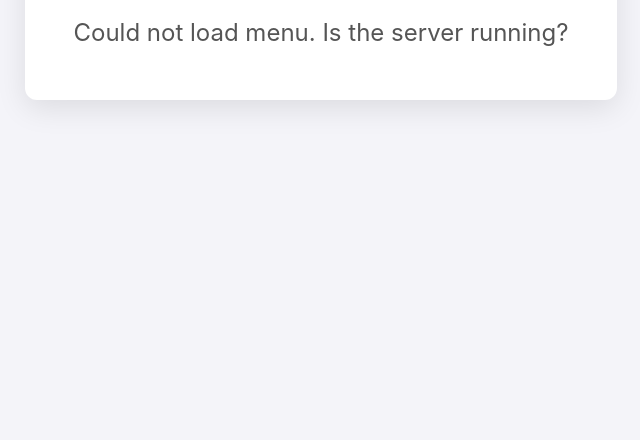
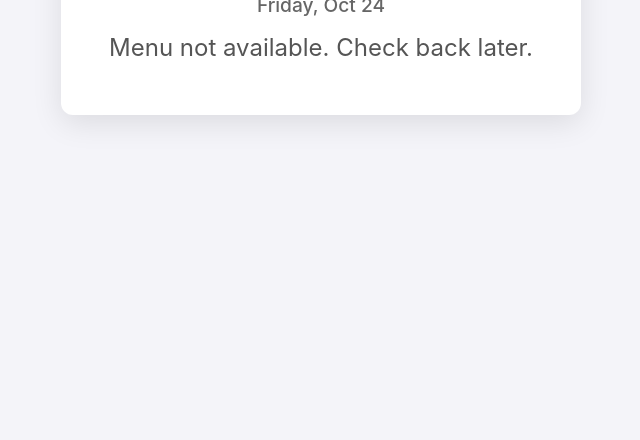
Before and after one commit to dkondrick/lunch, a plain HTML site: page index.html in a window 1280 px wide. Shown: the part 360-800 px from the top of the page, without its empty margins (319-959 px from the left). Drawn offline with Linux system fonts and the light colour scheme; no server answers.

Commit message:
Update index.html

```diff
--- a/index.html
+++ b/index.html
@@ -21,9 +21,15 @@
         }
         h1 {
             color: #333;
-            border-bottom: 2px solid #005a9c; /* School color (approx) */
+            border-bottom: 2px solid #005a9c;
             padding-bottom: 0.5rem;
             margin-top: 0;
+        }
+        h2 {
+            font-size: 1.2rem;
+            font-weight: 500;
+            color: #666;
+            margin-top: -10px;
         }
         #lunch-display {
             font-size: 1.5rem;
@@ -36,6 +42,7 @@
 
     <div id="menu-container">
         <h1>Today's Lunch</h1>
+        <h2 id="date-display"></h2>
         <div id="lunch-display">
             Loading...
         </div>
@@ -44,25 +51,35 @@
     <script>
         // This function runs when the page loads
         async function fetchLunch() {
+            const lunchDisplay = document.getElementById('lunch-display');
+            const dateDisplay = document.getElementById('date-display');
+
             try {
-                // Fetch the data from our *own* server's /get-lunch endpoint
-                const response = await fetch('/get-lunch');
+                // Fetch the local lunch.json file
+                // We add a cache-busting query to get the freshest version
+                const response = await fetch(`lunch.json?v=${new Date().getTime()}`);
+
+                if (!response.ok) {
+                    throw new Error('lunch.json file not found.');
+                }
+
                 const data = await response.json();
 
-                // Find the div and update its text
-                const display = document.getElementById('lunch-display');
-                display.textContent = data.lunch_menu;
+                // Display the data from the file
+                lunchDisplay.textContent = data.menu;
+                dateDisplay.textContent = data.date;
 
             } catch (error) {
-                // Show an error if the server is not running or fails
-                const display = document.getElementById('lunch-display');
-                display.textContent = "Could not load menu. Is the server running?";
+                lunchDisplay.textContent = "Menu not available. Check back later.";
+                dateDisplay.textContent = new Date().toLocaleDateString('en-US', {
+                    weekday: 'long', month: 'short', day: 'numeric'
+                });
                 console.error('Error fetching lunch:', error);
             }
         }
 
-        // Run the function when the page loads
-        document.addEventListener('DOMContentLoaded', fetchLunch);
+        // Run the function
+        fetchLunch();
     </script>
 
 </body>
```
